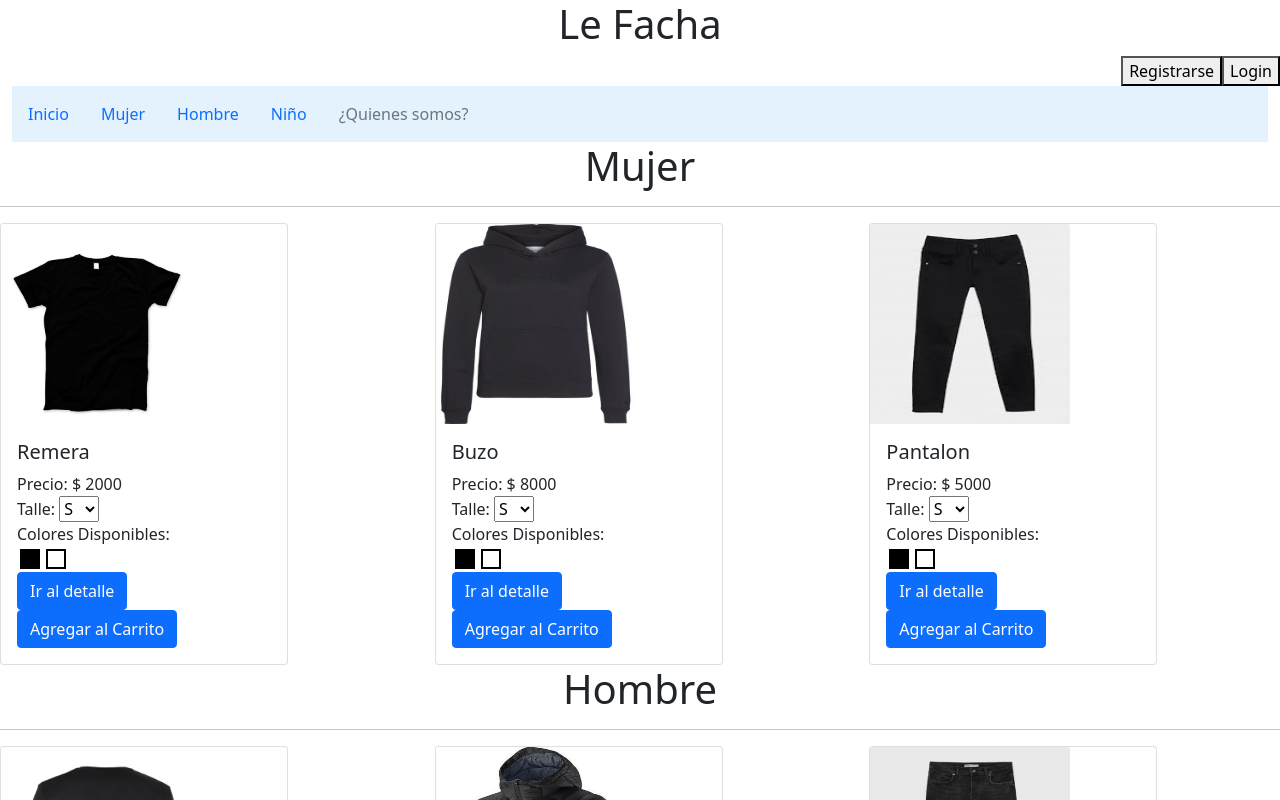
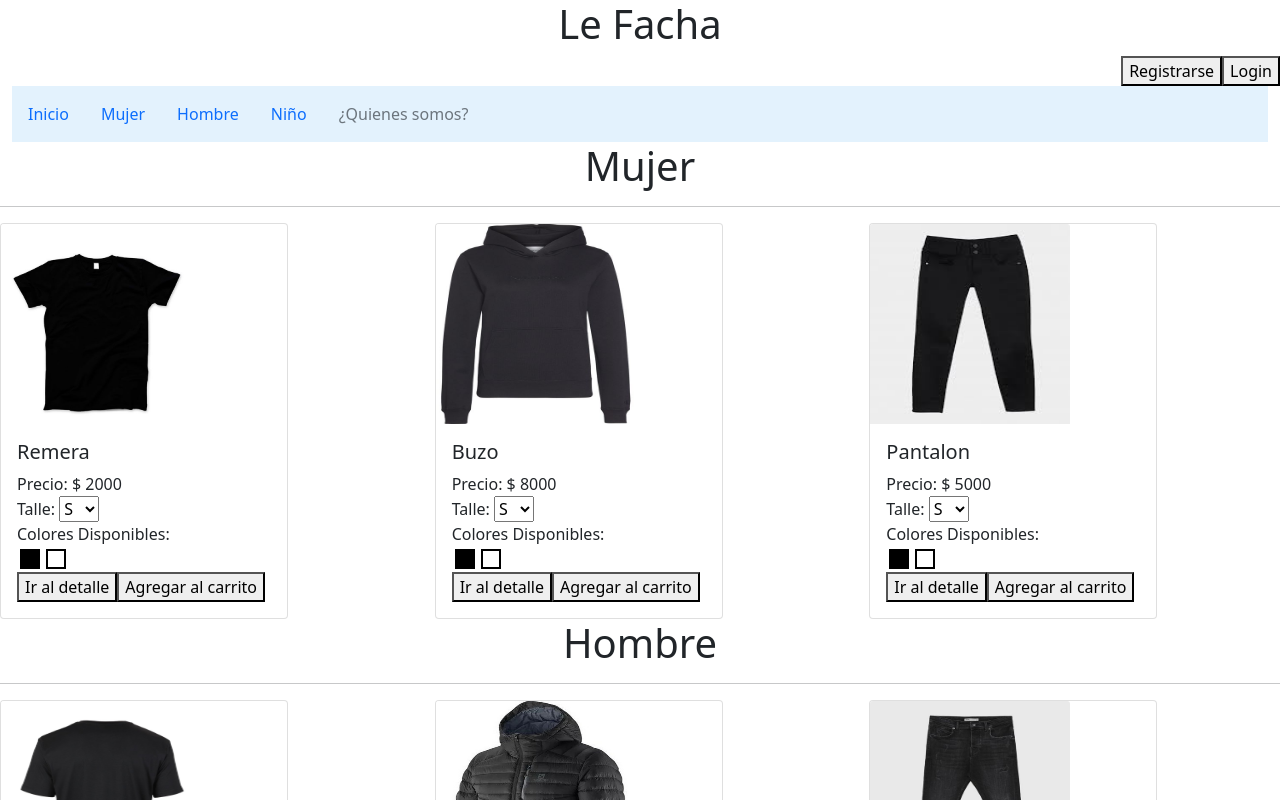
Before and after one commit to Nauhe/VentaRopa, an Angular app in the folder ventaRopa/: page / in a window 1280 px wide. Shown: the top 800 px of the page. Built offline with nearby package versions, Linux system fonts and the light colour scheme.

Commit message:
funcion router

```diff
--- a/ventaRopa/src/app/app-routing.module.ts
+++ b/ventaRopa/src/app/app-routing.module.ts
@@ -1,8 +1,13 @@
 import { NgModule } from '@angular/core';
 import { RouterModule, Routes } from '@angular/router';
+import { AppComponent } from './app.component';
 import { DetalleComponent } from './detalle/detalle.component';
 
 const routes: Routes = [
+  {
+    path:'',
+    component:AppComponent
+  },
   {
     path:'detalle',
     component:DetalleComponent
--- a/ventaRopa/src/app/ropa/ropa.component.html
+++ b/ventaRopa/src/app/ropa/ropa.component.html
@@ -25,8 +25,8 @@
                       <div class=" cajaColores colorBlanco"></div>
                   </div>
               </div>
-              <a href="detalle" class="btn btn-primary">Ir al detalle</a>
-              <a href="#" class="btn btn-primary">Agregar al Carrito</a>
+              <button (click)="irDetalle()">Ir al detalle</button>
+              <button >Agregar al carrito</button>
             </div>
           </div>
     </div>
--- a/ventaRopa/src/app/ropa/ropa.component.ts
+++ b/ventaRopa/src/app/ropa/ropa.component.ts
@@ -1,4 +1,5 @@
 import { Component, Input, OnInit } from '@angular/core';
+import { Router } from '@angular/router';
 
 @Component({
   selector: 'app-ropa',
@@ -10,12 +11,17 @@ export class RopaComponent implements OnInit {
   @Input() titulo: string= "";
   @Input() productos: any[];
 
-  constructor() { }
+  constructor(private router:Router) { }
 
 
   ngOnInit(): void {
   }
 
+  irDetalle(){
+    this.router.navigate(['detalle']);
+  }
+
+
 
 
 }
```
